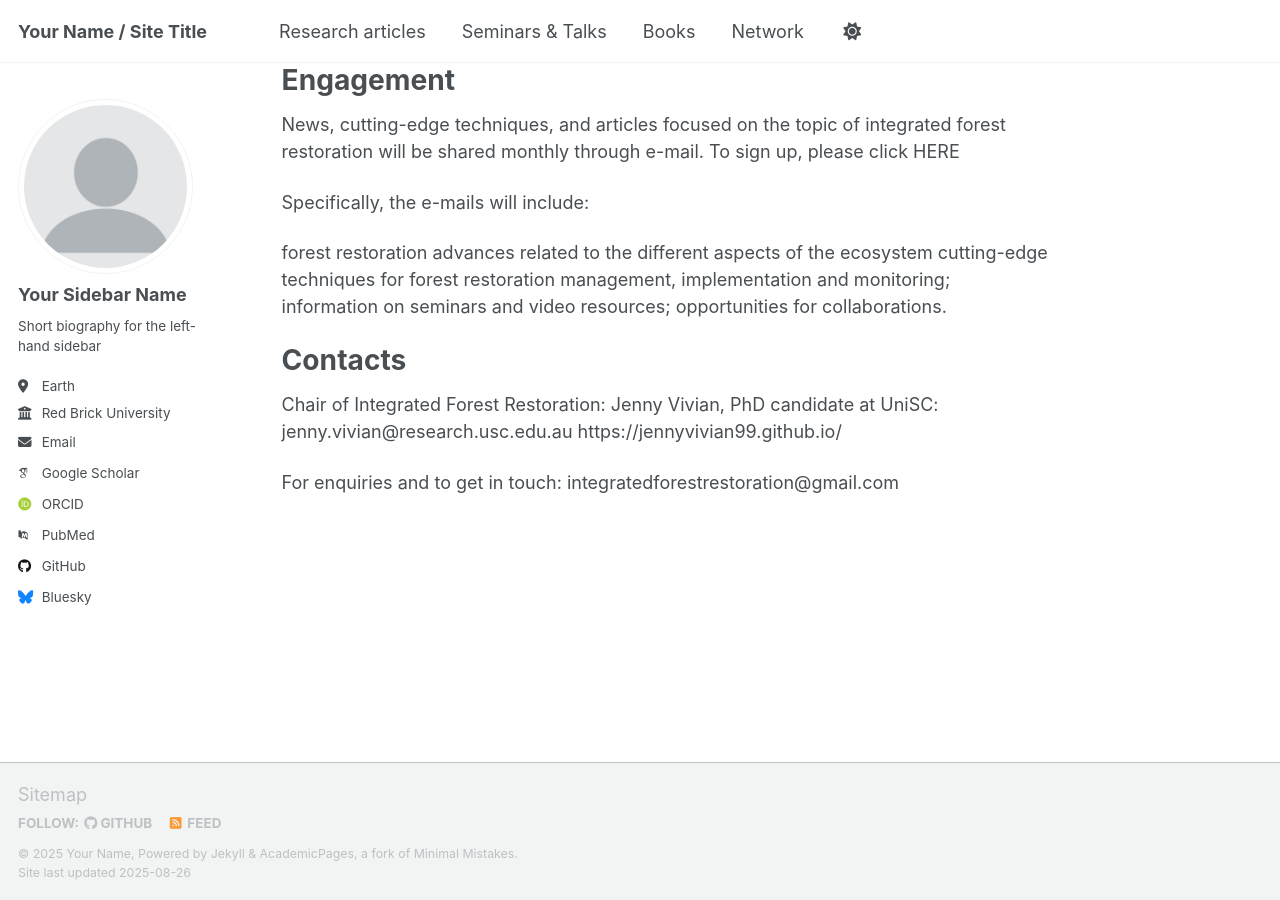
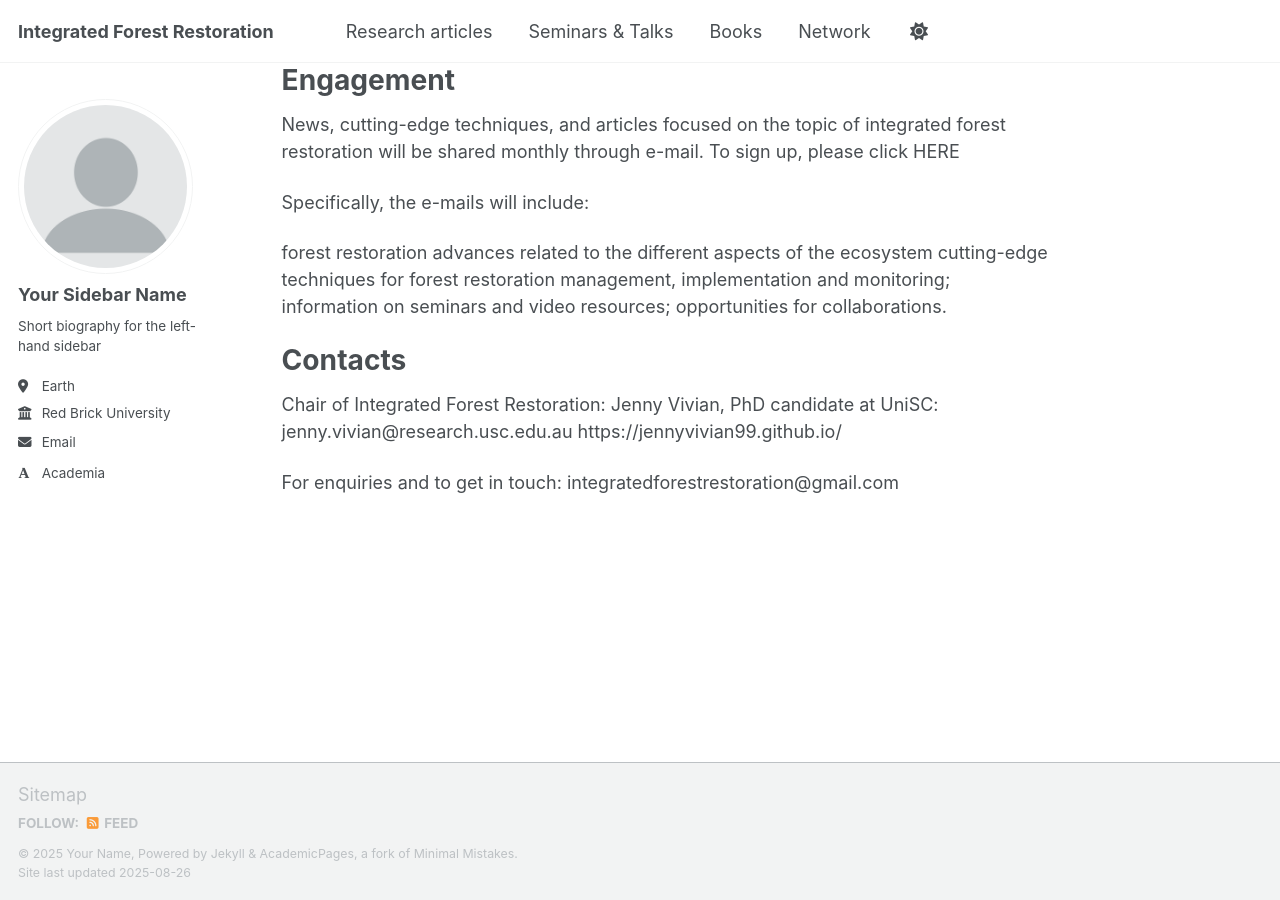
Before and after one commit to IntegratedForestRestoration/IntegratedForestRestoration.github.io, a Jekyll site: the page built from _pages/about.md, in a window 1280 px wide and 900 px high, scrolled down 1051 px. Built offline with Jekyll 4.4.1, drawn with Linux system fonts in a browser that asks for light colours; some web fonts are replaced; a script that is not in the unit is left out.

Commit message:
Update _config.yml

```diff
--- a/_config.yml
+++ b/_config.yml
@@ -9,7 +9,7 @@
 # Basic Site Settings
 locale                   : "en-US"
 site_theme               : "default" # Currently available options are "default", "air"
-title                    : "Your Name / Site Title"
+title                    : "Integrated Forest Restoration"
 title_separator          : "-"
 name                     : &name "Your Name"
 description              : &description "personal description"
@@ -32,14 +32,14 @@ author:
   email            : "none@example.org"
 
   # Academic websites
-  academia         : # URL
+  academia         : "https://www.ecolsoc.org.au/category/research-chapters/integrated-forest-restoration/"
   arxiv            : # URL - Update with the correct link to your profile
-  googlescholar    : "https://scholar.google.com/citations?user=PS_CX0AAAAAJ"
+  googlescholar    : #"https://scholar.google.com/citations?user=PS_CX0AAAAAJ"
   inspire-hep      : # URL
   impactstory      : # URL
-  orcid            : "http://orcid.org/yourorcidurl"
+  orcid            : #"http://orcid.org/yourorcidurl"
   semantic         : # URL
-  pubmed           : "https://www.ncbi.nlm.nih.gov/pubmed/?term=john+snow"
+  pubmed           : #"https://www.ncbi.nlm.nih.gov/pubmed/?term=john+snow"
   researchgate     : # URL
   scopus           : # URL
 
@@ -47,13 +47,13 @@ author:
   bitbucket        : # Username - Update with your username on the site
   codepen          : # Username
   dribbble         : # Username
-  github           : "academicpages"
+  github           : #"academicpages"
   kaggle           : # Username
   stackoverflow    : # User number or user number and name (i.e., use "1" or "1/jeff-atwood")
 
   # Social media
   artstation       : # Username
-  bluesky          : "bsky.app" # Replace this with you Bluesky username
+  bluesky          : #"bsky.app" # Replace this with you Bluesky username
   facebook         : # Username
   flickr           : # Username
   foursquare       : # Username
```
